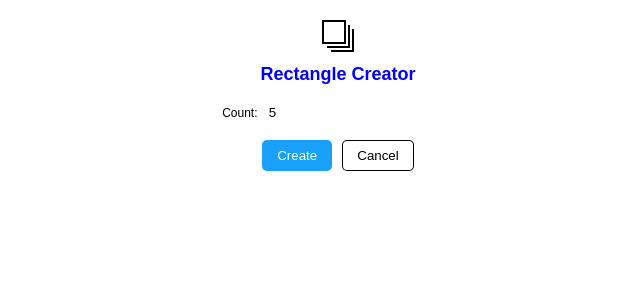
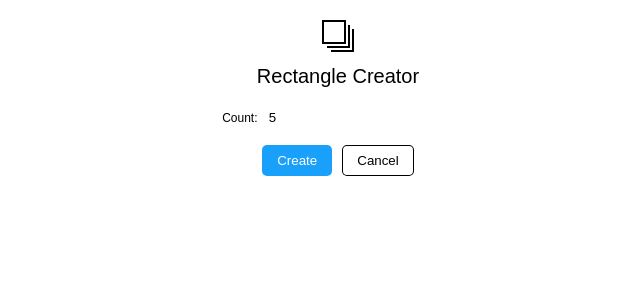
Before and after one commit to leesharon/design-gen, a React app: page / in a window 1280 px wide. Shown: the top 300 px of the page, without its empty margins (302-942 px from the left). Built offline with nearby package versions, Linux system fonts and the light colour scheme.

Commit message:
refactor html to styled-cmps

```diff
--- a/src/app/components/App.tsx
+++ b/src/app/components/App.tsx
@@ -2,6 +2,7 @@ import React, { useCallback, useEffect, useRef } from 'react'
 import styled from 'styled-components'
 import logo from '../assets/logo.svg'
 import '../styles/ui.css'
+import { Heading1 } from './Generics'
 
 function App() {
     const textbox = useRef<HTMLInputElement>(undefined)
@@ -32,23 +33,25 @@ function App() {
 
     return (
         <div>
-            <img src={logo} />
-            <Heading>Rectangle Creator</Heading>
-            <p>
-                Count: <input ref={countRef} />
-            </p>
-            <button id="create" onClick={onCreate}>
+            <Image src={logo} alt={'logo'} />
+            <Heading1>Rectangle Creator</Heading1>
+            <Text>
+                Count: <Input ref={countRef} />
+            </Text>
+            <Button id="create" onClick={onCreate}>
                 Create
-            </button>
-            <button onClick={onCancel}>Cancel</button>
+            </Button>
+            <Button onClick={onCancel}>Cancel</Button>
         </div>
     )
 }
 
-const Heading = styled.h1`
-    font-size: 1.5em;
-    text-align: center;
-    color: blue;
-`
+const Image = styled.img``
+
+const Text = styled.p``
+
+const Input = styled.input``
+
+const Button = styled.button``
 
 export default App
```
